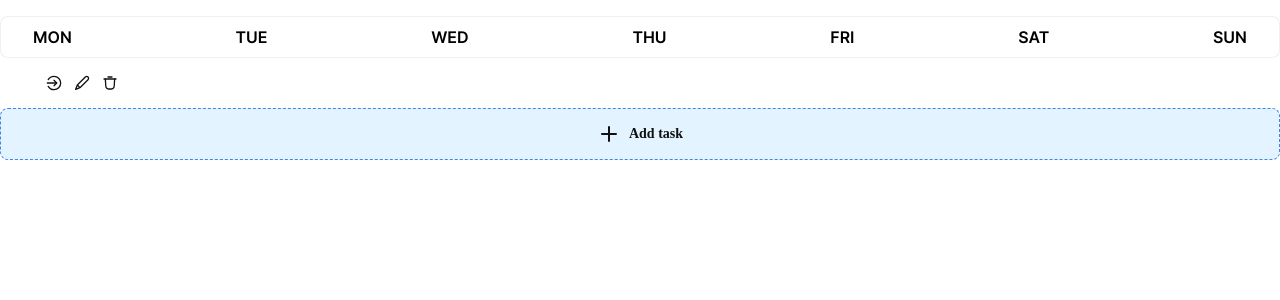
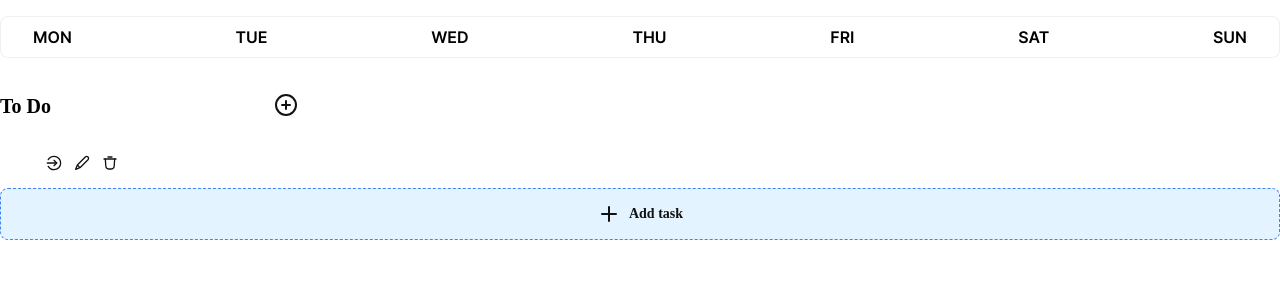
Before and after one commit to iSteffan/goosetrack--my-code, a React (Create React App) app: page / in a window 1280 px wide. Shown: the top 300 px of the page. Built offline with nearby package versions, Linux system fonts and the light colour scheme.

Commit message:
ColumnHeadBar styled

```diff
--- a/src/components/App.jsx
+++ b/src/components/App.jsx
@@ -1,11 +1,14 @@
 import { AddTaskBtn } from './ChoosedDay/TasksColumnsList/TasksColumn/components/AddTaskBtn/AddTaskBtn';
 import { TaskToolbar } from './ChoosedDay/TasksColumnsList/TasksColumn/components/TaskToolbar/TaskToolbar';
 import { DayCalendarHead } from './ChoosedDay/DayCalendarHead/DayCalendarHead';
+import { ColumnHeadBar } from './ChoosedDay/TasksColumnsList/TasksColumn/components/ColumnHeadBar/ColumnHeadBar';
 
 export const App = () => {
   return (
     <div>
       <DayCalendarHead />
+      <ColumnHeadBar />
+
       <TaskToolbar />
       <AddTaskBtn />
     </div>
--- a/src/components/ChoosedDay/TasksColumnsList/TasksColumn/components/ColumnHeadBar/ColumnHeadBar.jsx
+++ b/src/components/ChoosedDay/TasksColumnsList/TasksColumn/components/ColumnHeadBar/ColumnHeadBar.jsx
@@ -0,0 +1,24 @@
+import { BtnAdd, PlusCircleIcon, Box, Title } from './ColumnHeadBar.styled';
+
+export const ColumnHeadBar = ({ title }) => {
+  switch (title) {
+    case 'toDo':
+      return 'To do';
+    case 'inProgress':
+      return 'In progress';
+    case 'done':
+      return 'Done';
+    default:
+      break;
+  }
+
+  return (
+    <Box>
+      {/* <Title>{title}</Title> */}
+      <Title>To Do</Title>
+      <BtnAdd>
+        <PlusCircleIcon />
+      </BtnAdd>
+    </Box>
+  );
+};
--- a/src/components/ChoosedDay/TasksColumnsList/TasksColumn/components/ColumnHeadBar/ColumnHeadBar.styled.js
+++ b/src/components/ChoosedDay/TasksColumnsList/TasksColumn/components/ColumnHeadBar/ColumnHeadBar.styled.js
@@ -0,0 +1,45 @@
+import styled from 'styled-components';
+import { ReactComponent as Icon } from '../../../../../../icons/ChooseDay-icons/plus-circle.svg';
+
+export const PlusCircleIcon = styled(Icon)`
+  width: 22px;
+  height: 22px;
+
+  stroke: #111111;
+
+  transition: stroke 250ms ease-in-out;
+
+  @media screen and (min-width: 768px) {
+    width: 24px;
+    height: 24px;
+  }
+
+  &:hover,
+  &:focus {
+    stroke: #3e85f3;
+  }
+`;
+
+export const BtnAdd = styled.button`
+  border: none;
+  background-color: transparent;
+`;
+
+export const Box = styled.div`
+  display: flex;
+  justify-content: space-between;
+
+  max-width: 304px;
+`;
+
+export const Title = styled.h3`
+  font-family: 'InterSemiBolt';
+  font-weight: 700;
+  font-size: 18px;
+  line-height: 1.11;
+
+  @media (min-width: 768px) {
+    font-size: 20px;
+    line-height: 1.2;
+  }
+`;
```
Also changed, not shown: src/icons/ChooseDay-icons/plus-circle.svg.
